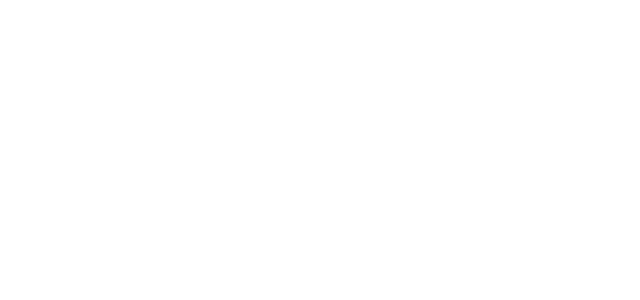
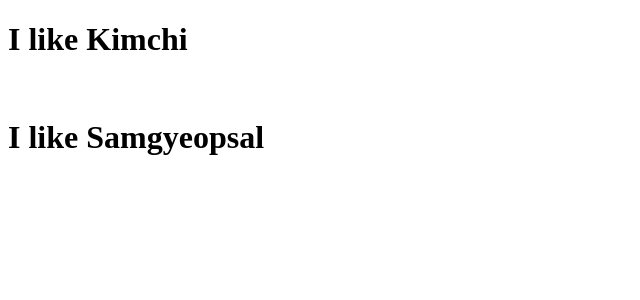
Before and after one commit to githuv4/react_0-movie_210526--now_review, a React (Create React App) app: page / in a window 1280 px wide. Shown: the top 300 px of the page, without its empty margins (0-640 px from the left). Built offline with nearby package versions, Linux system fonts and the light colour scheme.

Commit message:
practice_map

```diff
--- a/src/App.js
+++ b/src/App.js
@@ -1,8 +1,30 @@
 // import React from "react";
 
+const foodILike = [
+  { name: "Kimchi", image: URL },
+  { name: "Samgyeopsal", image: URL },
+];
+URL = "http://xxx.xxx.com/xxx.jpg";
+
+function Food({ name, picture }) {
+  return (
+    <div>
+      <h1>I like {name}</h1>
+      <img src={picture} />
+    </div>
+  );
+}
+
 function App() {
-  return <div className="App" />;
-  // return <div>Hello</div>;
+  // return <div className="App" />;
+  // return <div>Home</div>;
+  return (
+    <div>
+      {foodILike.map((dish) => (
+        <Food name={dish.name} picture={dish.image} />
+      ))}
+    </div>
+  );
 }
 
 export default App;
```
